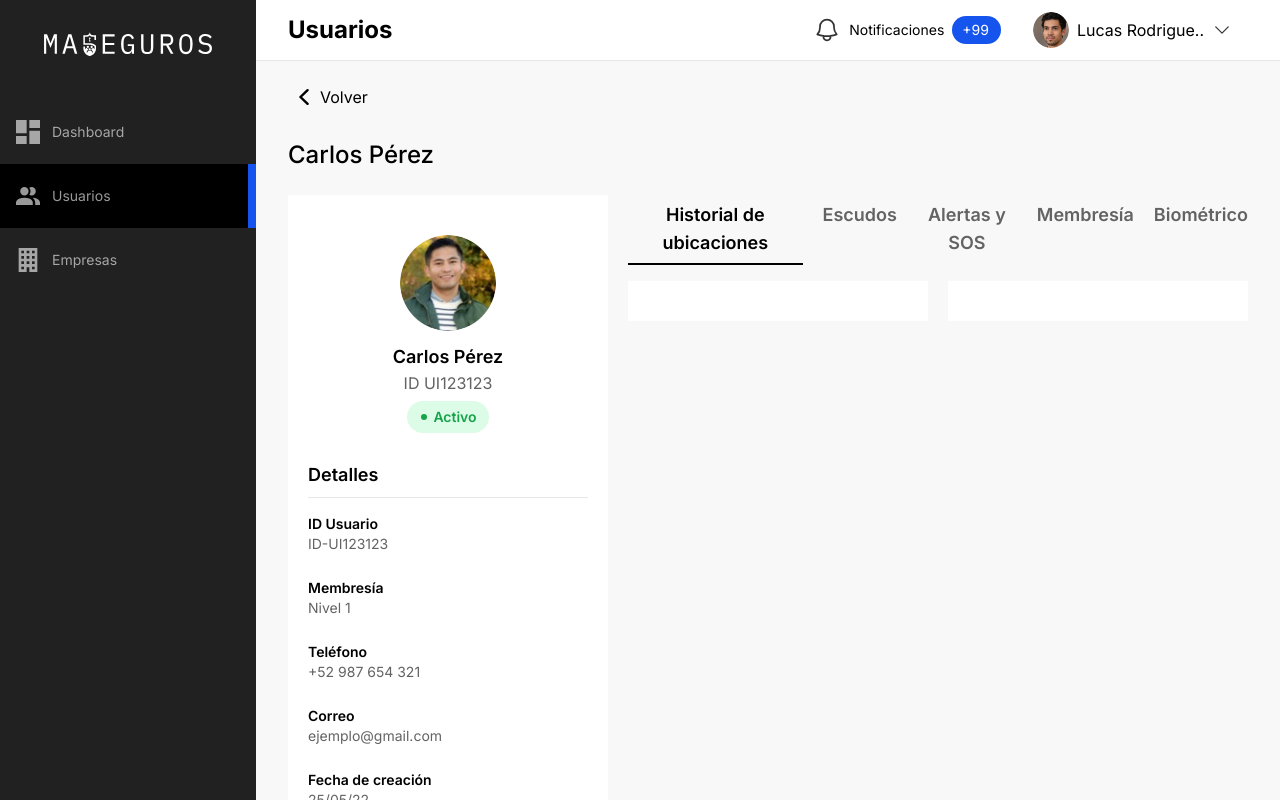
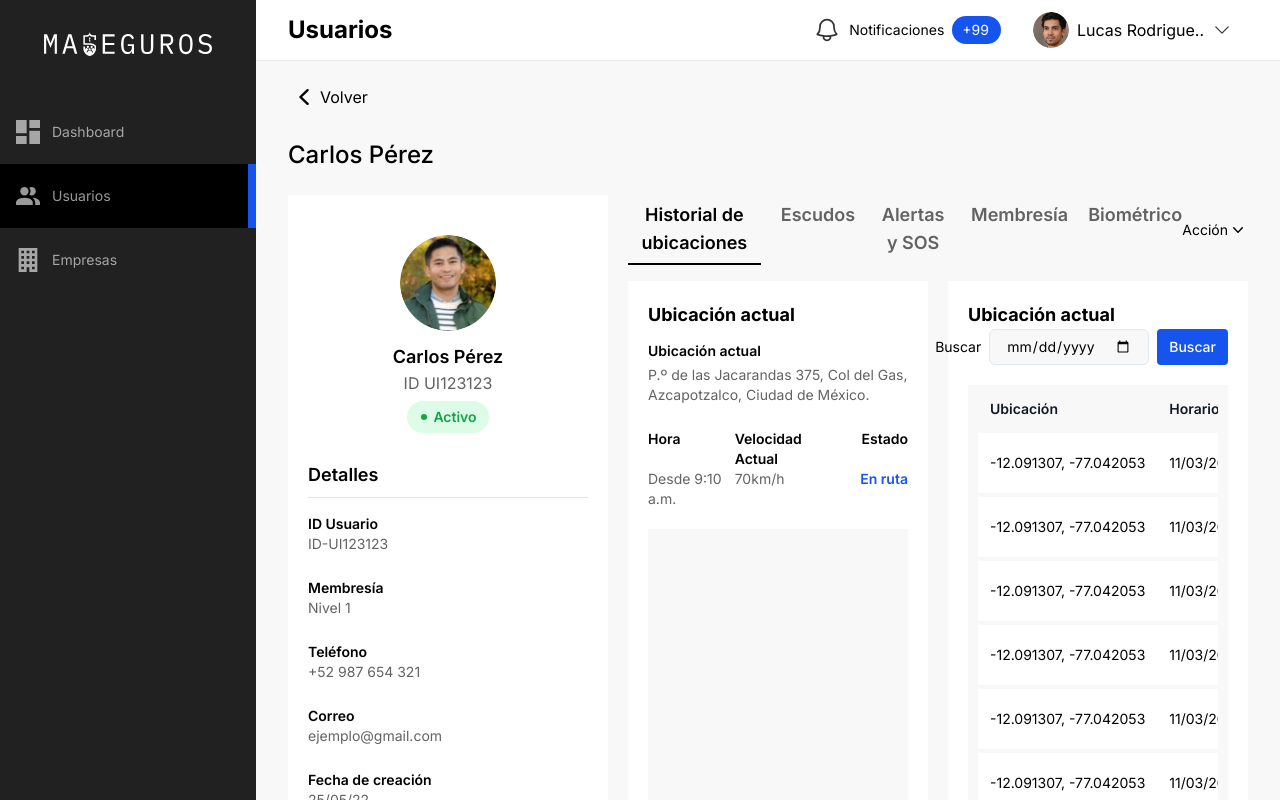
Before and after one commit to Aniket-IN/seguros-template, a Next.js app: page /users/1 in a window 1280 px wide. Built offline with nearby package versions, Linux system fonts and the light colour scheme.

Commit message:
User page complete

```diff
--- a/components/companies/CompaniesTable.js
+++ b/components/companies/CompaniesTable.js
@@ -61,7 +61,7 @@ const CompaniesTable = () => {
                     <svg className="mr-1.5 h-2 w-2 text-green-600" fill="currentColor" viewBox="0 0 8 8">
                       <circle cx={5} cy={4} r={3} />
                     </svg>
-                    Badge
+                    Activo
                   </span>
                 </Table.Td>
                 <Table.Td>
@@ -98,7 +98,7 @@ const CompaniesTable = () => {
                     <svg className="mr-1.5 h-2 w-2 text-green-600" fill="currentColor" viewBox="0 0 8 8">
                       <circle cx={5} cy={4} r={3} />
                     </svg>
-                    Badge
+                    Activo
                   </span>
                 </Table.Td>
                 <Table.Td>
@@ -135,7 +135,7 @@ const CompaniesTable = () => {
                     <svg className="mr-1.5 h-2 w-2 text-green-600" fill="currentColor" viewBox="0 0 8 8">
                       <circle cx={5} cy={4} r={3} />
                     </svg>
-                    Badge
+                    Activo
                   </span>
                 </Table.Td>
                 <Table.Td>
--- a/components/layouts/user/UserTabNav.js
+++ b/components/layouts/user/UserTabNav.js
@@ -1,3 +1,4 @@
+import { ChevronDownIcon } from "@heroicons/react/20/solid"
 import classNames from "classnames"
 import { useRouter } from "next/router"
 import React from 'react'
@@ -43,12 +44,16 @@ const UserTabNav = () => {
   ]
 
   return (
-    <nav>
+    <nav className="flex">
       <ul className="flex gap-5">
         {tabs.map((tab) => (
           <Item key={tab.title} tab={tab} />
         ))}
       </ul>
+      <button className="ml-auto inline-flex items-center justify-center text-sm">
+        <span>Acción</span>
+        <ChevronDownIcon className="w-5 h-5" />
+      </button>
     </nav>
   )
 }
--- a/components/users/UsersTable.js
+++ b/components/users/UsersTable.js
@@ -55,7 +55,7 @@ const UsersTable = () => {
                   <svg className="mr-1.5 h-2 w-2 text-green-600" fill="currentColor" viewBox="0 0 8 8">
                     <circle cx={5} cy={4} r={3} />
                   </svg>
-                  Badge
+                  Activo
                 </span>
               </Table.Td>
               <Table.Td>
--- /dev/null
+++ b/components/users/user/CurrentLocationCard.js
@@ -0,0 +1,30 @@
+import React from 'react'
+
+const CurrentLocationCard = () => {
+  return (
+    <div className="p-5 bg-white self-start">
+      <div>
+        <h2 className="font-bold text-lg">Ubicación actual</h2>
+        <p className="mt-3 font-semibold text-sm">Ubicación actual</p>
+        <p className=" text-secondary text-sm mt-1">
+          P.º de las Jacarandas 375, Col del Gas, Azcapotzalco, Ciudad de México.
+        </p>
+      </div>
+
+      <div className="mt-6 grid grid-cols-3 text-sm">
+        <dd className="font-semibold">Hora</dd>
+        <dd className="font-semibold">Velocidad Actual</dd>
+        <dd className="font-semibold text-right">Estado</dd>
+        <dl className="text-secondary">Desde 9:10 a.m.</dl>
+        <dl className="text-secondary">70km/h</dl>
+        <dl className="font-semibold text-primary text-right">En ruta</dl>
+      </div>
+
+      <div className="mt-5">
+        <div className="aspect-[540/601] bg-accent"></div>
+      </div>
+    </div>
+  )
+}
+
+export default CurrentLocationCard
--- /dev/null
+++ b/components/users/user/LocationHistoryCard.js
@@ -0,0 +1,53 @@
+import Table from "@/components/Table"
+import InputGroup from "@/components/utility/InputGroup"
+import React from 'react'
+
+const LocationHistoryCard = () => {
+  return (
+    <div className="p-5 bg-white ">
+      <h2 className="font-bold text-lg">Ubicación actual</h2>
+
+      <div className="flex items-center gap-2 justify-end text-sm">
+        <span>Buscar</span>
+        <div>
+          <InputGroup>
+            <InputGroup.Input
+              type="date"
+              className="bg-accent"
+            />
+          </InputGroup>
+        </div>
+        <button className="self-stretch px-3 font-medium bg-primary text-white rounded focus:ring-2 ring-offset-2">
+          Buscar
+        </button>
+      </div>
+
+      <div className="flex-grow-0">
+        <ul className="mt-5 px-2.5 bg-accent">
+          <Table>
+            <Table.Thead className="bg-accent">
+              <Table.Tr>
+                <Table.Th>Ubicación</Table.Th>
+                <Table.Th>Horario</Table.Th>
+                <Table.Th className="text-right">Velocidad</Table.Th>
+              </Table.Tr>
+            </Table.Thead>
+            <Table.Tbody>
+              {[...Array(10)].map((item, index) => (
+                <Table.Tr>
+                  <Table.Td className="!py-5 ">-12.091307, -77.042053</Table.Td>
+                  <Table.Td className="!py-5 ">11/03/2022, 10:30 Hrs.</Table.Td>
+                  <Table.Td className="!py-5 text-right">70km/h</Table.Td>
+                </Table.Tr>
+              ))}
+            </Table.Tbody>
+          </Table>
+        </ul>
+      </div>
+
+
+    </div >
+  )
+}
+
+export default LocationHistoryCard
--- a/components/utility/InputGroup.js
+++ b/components/utility/InputGroup.js
@@ -45,6 +45,7 @@ InputGroup.Input = ({
   const { isInvalid, prepend, append } = useContext(InputGroupContext);
 
   return createElement(as, {
+    type: type,
     className: `
       ${isInvalid ? "border-red-600" : ""}
       ${prepend ? "rounded-r-md" : ""}
--- a/pages/users/[user_id]/index.js
+++ b/pages/users/[user_id]/index.js
@@ -1,15 +1,23 @@
 import React from 'react'
 import UserLayout from "@/components/layouts/UserLayout"
 import UserTabNav from "@/components/layouts/user/UserTabNav"
+import CurrentLocationCard from "@/components/users/user/CurrentLocationCard"
+import LocationHistoryCard from "@/components/users/user/LocationHistoryCard"
 
 const User = () => {
   return (
     <UserLayout pageTitle="Usuarios" headerTitle="Usuarios">
       <UserTabNav />
+
       <div className="grid grid-cols-2 gap-5 mt-4">
-        <div className="p-5 bg-white"></div>
-        <div className="p-5 bg-white"></div>
+        <div>
+          <CurrentLocationCard />
+        </div>
+        <div>
+          <LocationHistoryCard />
+        </div>
       </div>
+
     </UserLayout>
   )
 }
```
